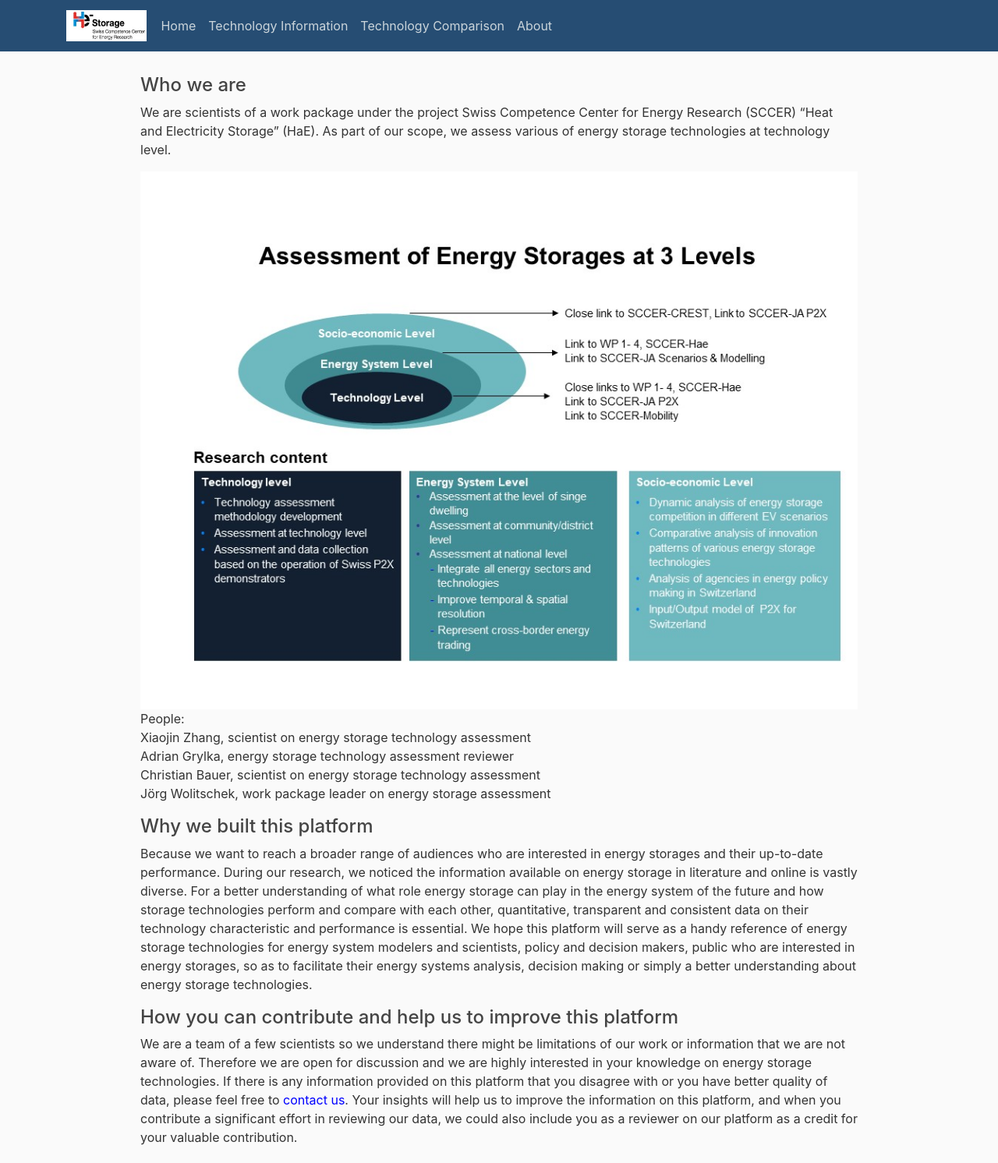
After one commit to xiaoshir/EnergyStorageTechnologies, a Flask app: page /about in a window 1280 px wide. The commit adds this page. Shown: the whole page at 78% size. Run offline with Flask 2, Linux system fonts and the light colour scheme; some libraries are stand-ins or nearby versions.

Commit message:
second version

```diff
--- a/energystoragetechnologies/forms.py
+++ b/energystoragetechnologies/forms.py
@@ -35,7 +35,7 @@ class SelectTechnologyForm(FlaskForm):
     cycle_lifetime_Field = StringField('Cycle Lifetime', validators=[integercheck])
     capital_cost_energyspecific_Field = StringField('Capital Cost Energy-Specific', validators=[floatcheck])
     capital_cost_powerspecific_Field = StringField('Capital Cost Power-Specific', validators=[floatcheck])
-    lcoes_Field = StringField('Levelized Cost of Energy Storage', validators=[floatcheck])
+    LCOES_Field = StringField('Levelized Cost of Energy Storage', validators=[floatcheck])
     submitfilter = SubmitField('apply filter')
 
 
@@ -55,5 +55,5 @@ class CompareTechnologiesForm(FlaskForm):
     cycle_lifetime_Field = StringField('Cycle Lifetime', validators=[integercheck])
     capital_cost_energyspecific_Field = StringField('Energy Specific Capital Cost', validators=[floatcheck])
     capital_cost_powerspecific_Field = StringField('Power Specific Capital Cost', validators=[floatcheck])
-    lcoes_Field = StringField('Levelized Cost of Energy Storage', validators=[floatcheck])
+    LCOES_Field = StringField('Levelized Cost of Energy Storage', validators=[floatcheck])
     submitfilter = SubmitField('apply filter')
--- a/energystoragetechnologies/models.py
+++ b/energystoragetechnologies/models.py
@@ -5,6 +5,8 @@ class Technology(db.Model):
     name = db.Column(db.String(50), unique=True, nullable=False)
     parameter = db.relationship('Parameter', backref='technology', lazy=True)
     level = db.Column(db.Integer, nullable=False)
+    description = db.Column(db.String(10000))
+    diagram = db.Column(db.String(1000))
 
     def __repr__(self):
         return self.name
--- a/energystoragetechnologies/routes.py
+++ b/energystoragetechnologies/routes.py
@@ -12,10 +12,39 @@ def home():
     return render_template('home.html')
 
 
-# about route, shows contactus.html view
-@app.route("/contactus")
+# about route, shows about.html view
+@app.route("/about")
 def about():
-    return render_template('contactus.html', title='Contact Us')
+    return render_template('about.html', title='About')
+
+def buildvaluedict(list, techname):
+    outputdict={}
+    for par in list:
+        outputdict[par] = {
+            'name': "round-trip efficiency" if par=="efficiency"
+                    else "capital cost energy-specific" if par=="capital_cost_energyspecific"
+                    else "capital cost power-specific" if par=="capital_cost_powerspecific"
+                    else "LCOES*" if par=="LCOES"
+                    else par.replace('_', ' '),
+            'min': "No data" if Parameter.query.filter_by(technology_name=techname).filter_by(name=par + "_min").first().value is None
+             else (Parameter.query.filter_by(technology_name=techname).filter_by(name=par + "_min").first().value
+            if isinstance(Parameter.query.filter_by(technology_name=techname).filter_by(name=par + "_min").first().value,
+                int) else (int(Parameter.query.filter_by(technology_name=techname).filter_by(name=par + "_min").first().value)
+            if Parameter.query.filter_by(technology_name=techname).filter_by(name=par + "_min").first().value.is_integer()
+            else Parameter.query.filter_by(technology_name=techname).filter_by(name=par + "_min").first().value)),
+            'minsource': Source.query.filter_by(id=Parameter.query.filter_by(technology_name=techname).filter_by(
+                name=par + "_min").first().source_id).first(),
+            'max': "No data" if Parameter.query.filter_by(technology_name=techname).filter_by(name=par + "_max").first().value is None
+             else (Parameter.query.filter_by(technology_name=techname).filter_by(name=par + "_max").first().value
+            if isinstance(Parameter.query.filter_by(technology_name=techname).filter_by(name=par + "_max").first().value,
+                int) else (int(Parameter.query.filter_by(technology_name=techname).filter_by(name=par + "_max").first().value)
+            if Parameter.query.filter_by(technology_name=techname).filter_by(name=par + "_max").first().value.is_integer()
+            else Parameter.query.filter_by(technology_name=techname).filter_by(name=par + "_max").first().value)),
+            'maxsource': Source.query.filter_by(id=Parameter.query.filter_by(technology_name=techname).filter_by(
+                name=par + "_max").first().source_id).first(),
+            'unit': Parameter.query.filter_by(technology_name=techname).filter_by(name=par + "_min").first().unit
+        }
+    return outputdict
 
 
 # Technology information route, shows technologyinformation.html view
@@ -44,66 +73,21 @@ def technologyinformation():
     stringfieldlist = ["energy_capacity", "power_capacity", "efficiency", "gravimetric_power_density",
                        "volumetric_power_density", "gravimetric_energy_density", "volumetric_energy_density",
                        "calendar_lifetime", "cycle_lifetime",
-                       "capital_cost_energyspecific", "capital_cost_powerspecific", "lcoes"]
+                       "capital_cost_energyspecific", "capital_cost_powerspecific", "LCOES"]
     selectfieldlist = ["discharge_time", "response_time"]
     # defaults
     nochoicealert=False
     techchoices = [t for t in Technology.query.order_by('id')]
-    techvalues = {}
-    economicvalues = {}
     techname = techchoices[0].name
     techparlist = ["energy_capacity", "power_capacity", "efficiency", "discharge_time", "response_time",
                    "gravimetric_power_density", "volumetric_power_density", "gravimetric_energy_density",
                    "volumetric_energy_density", "calendar_lifetime", "cycle_lifetime",]
-    for par in techparlist:
-        techvalues[par] = {
-            'name': "round-trip efficiency" if par=="efficiency"
-                    else "capital cost energy-specific" if par=="capital_cost_energyspecific"
-                    else "capital cost power-specific" if par=="capital_cost_powerspecific"
-                    else par.replace('_', ' '),
-            'min': "No data" if Parameter.query.filter_by(technology_name=techname).filter_by(name=par + "_min").first().value is None
-             else (Parameter.query.filter_by(technology_name=techname).filter_by(name=par + "_min").first().value
-            if isinstance(Parameter.query.filter_by(technology_name=techname).filter_by(name=par + "_min").first().value,
-                int) else (int(Parameter.query.filter_by(technology_name=techname).filter_by(name=par + "_min").first().value)
-                if Parameter.query.filter_by(technology_name=techname).filter_by(name=par + "_min").first().value.is_integer()
-                else Parameter.query.filter_by(technology_name=techname).filter_by(name=par + "_min").first().value)),
-            'minsource': Source.query.filter_by(id=Parameter.query.filter_by(technology_name=techname).filter_by(
-                name=par + "_min").first().source_id).first(),
-            'max': "No data" if Parameter.query.filter_by(technology_name=techname).filter_by(name=par + "_max").first().value is None
-             else (Parameter.query.filter_by(technology_name=techname).filter_by(name=par + "_max").first().value
-            if isinstance(Parameter.query.filter_by(technology_name=techname).filter_by(name=par + "_max").first().value,
-                int) else (int(Parameter.query.filter_by(technology_name=techname).filter_by(name=par + "_max").first().value)
-                if Parameter.query.filter_by(technology_name=techname).filter_by(name=par + "_max").first().value.is_integer()
-                else Parameter.query.filter_by(technology_name=techname).filter_by(name=par + "_max").first().value)),
-            'maxsource': Source.query.filter_by(id=Parameter.query.filter_by(technology_name=techname).filter_by(
-                name=par + "_max").first().source_id).first(),
-            'unit': Parameter.query.filter_by(technology_name=techname).filter_by(name=par + "_min").first().unit
-        }
-    economicparlist = ["capital_cost_energyspecific", "capital_cost_powerspecific", "lcoes"]
-    for par in economicparlist:
-        economicvalues[par] = {
-            'name': "round-trip efficiency" if par=="efficiency"
-                    else "capital cost energy-specific" if par=="capital_cost_energyspecific"
-                    else "capital cost power-specific" if par=="capital_cost_powerspecific"
-                    else par.replace('_', ' '),
-            'min': "No data" if Parameter.query.filter_by(technology_name=techname).filter_by(name=par + "_min").first().value is None
-             else (Parameter.query.filter_by(technology_name=techname).filter_by(name=par + "_min").first().value
-            if isinstance(Parameter.query.filter_by(technology_name=techname).filter_by(name=par + "_min").first().value,
-                int) else (int(Parameter.query.filter_by(technology_name=techname).filter_by(name=par + "_min").first().value)
-            if Parameter.query.filter_by(technology_name=techname).filter_by(name=par + "_min").first().value.is_integer()
-            else Parameter.query.filter_by(technology_name=techname).filter_by(name=par + "_min").first().value)),
-            'minsource': Source.query.filter_by(id=Parameter.query.filter_by(technology_name=techname).filter_by(
-                name=par + "_min").first().source_id).first(),
-            'max': "No data" if Parameter.query.filter_by(technology_name=techname).filter_by(name=par + "_max").first().value is None
-             else (Parameter.query.filter_by(technology_name=techname).filter_by(name=par + "_max").first().value
-            if isinstance(Parameter.query.filter_by(technology_name=techname).filter_by(name=par + "_max").first().value,
-                int) else (int(Parameter.query.filter_by(technology_name=techname).filter_by(name=par + "_max").first().value)
-            if Parameter.query.filter_by(technology_name=techname).filter_by(name=par + "_max").first().value.is_integer()
-            else Parameter.query.filter_by(technology_name=techname).filter_by(name=par + "_max").first().value)),
-            'maxsource': Source.query.filter_by(id=Parameter.query.filter_by(technology_name=techname).filter_by(
-                name=par + "_max").first().source_id).first(),
-            'unit': Parameter.query.filter_by(technology_name=techname).filter_by(name=par + "_min").first().unit
-        }
+
+    techvalues=buildvaluedict(techparlist, techname)
+    economicparlist = ["capital_cost_energyspecific", "capital_cost_powerspecific", "LCOES"]
+    economicvalues = buildvaluedict(economicparlist, techname)
+    environmentalparlist = ["life_cycle_greenhouse_gas_emissions"]
+    environmentalvalues = buildvaluedict(environmentalparlist, techname)
     #trying to get indendations in the drop down
     choicelist=[[t.id, t.name if t.level==1 else ". . . "+t.name if t.level==2 else ". . . . . . "+t.name] for t in techchoices]
     #form.SelectTechnologyField.choices = [(t.id, t.name) for t in techchoices]
@@ -148,64 +132,22 @@ def technologyinformation():
         # build dictionary to render template
         id = form.SelectTechnologyField.data
         techname = Technology.query.filter_by(id=id).first().name
-        techparlist=["energy_capacity", "power_capacity", "efficiency", "discharge_time", "response_time",
-                     "gravimetric_power_density", "volumetric_power_density", "gravimetric_energy_density",
-                     "volumetric_energy_density"]
-        for par in techparlist:
-            techvalues[par] = {
-                'name': "round-trip efficiency" if par == "efficiency"
-                else "capital cost energy-specific" if par == "capital_cost_energyspecific"
-                else "capital cost power-specific" if par == "capital_cost_powerspecific"
-                else par.replace('_', ' '),
-                'min': "No data" if Parameter.query.filter_by(technology_name=techname).filter_by(name=par + "_min").first().value is None
-                else (Parameter.query.filter_by(technology_name=techname).filter_by(name=par + "_min").first().value
-                if isinstance(Parameter.query.filter_by(technology_name=techname).filter_by(name=par + "_min").first().value,
-                    int) else (int(Parameter.query.filter_by(technology_name=techname).filter_by(name=par + "_min").first().value)
-                if Parameter.query.filter_by(technology_name=techname).filter_by(name=par + "_min").first().value.is_integer()
-                else Parameter.query.filter_by(technology_name=techname).filter_by(name=par + "_min").first().value)),
-                'minsource': Source.query.filter_by(id=Parameter.query.filter_by(technology_name=techname).filter_by(
-                    name=par+"_min").first().source_id).first(),
-                'max': "No data" if Parameter.query.filter_by(technology_name=techname).filter_by(name=par + "_max").first().value is None
-             else (Parameter.query.filter_by(technology_name=techname).filter_by(name=par + "_max").first().value
-                if isinstance(Parameter.query.filter_by(technology_name=techname).filter_by(name=par + "_max").first().value,
-                    int) else (int(Parameter.query.filter_by(technology_name=techname).filter_by(name=par + "_max").first().value)
-                if Parameter.query.filter_by(technology_name=techname).filter_by(name=par + "_max").first().value.is_integer()
-                else Parameter.query.filter_by(technology_name=techname).filter_by(name=par + "_max").first().value)),
-                'maxsource': Source.query.filter_by(id=Parameter.query.filter_by(technology_name=techname).filter_by(
-                    name=par + "_max").first().source_id).first(),
-                'unit': Parameter.query.filter_by(technology_name=techname).filter_by(name=par + "_min").first().unit
-            }
-        economicparlist=["capital_cost_energyspecific", "capital_cost_powerspecific", "lcoes"]
-        for par in economicparlist:
-            economicvalues[par] = {
-                'name': "round-trip efficiency" if par == "efficiency"
-                else "capital cost energy-specific" if par == "capital_cost_energyspecific"
-                else "capital cost power-specific" if par == "capital_cost_powerspecific"
-                else par.replace('_', ' '),
-                'min': "No data" if Parameter.query.filter_by(technology_name=techname).filter_by(name=par + "_min").first().value is None
-                else (Parameter.query.filter_by(technology_name=techname).filter_by(name=par + "_min").first().value
-                if isinstance(Parameter.query.filter_by(technology_name=techname).filter_by(name=par + "_min").first().value,
-                    int) else (int(Parameter.query.filter_by(technology_name=techname).filter_by(name=par + "_min").first().value)
-                    if Parameter.query.filter_by(technology_name=techname).filter_by(name=par + "_min").first().value.is_integer()
-                    else Parameter.query.filter_by(technology_name=techname).filter_by(name=par + "_min").first().value)),
-                'minsource': Source.query.filter_by(id=Parameter.query.filter_by(technology_name=techname).filter_by(
-                    name=par+"_min").first().source_id).first(),
-                'max': "No data" if Parameter.query.filter_by(technology_name=techname).filter_by(name=par + "_max").first().value is None
-             else (Parameter.query.filter_by(technology_name=techname).filter_by(name=par + "_max").first().value
-                if isinstance(Parameter.query.filter_by(technology_name=techname).filter_by(name=par + "_max").first().value,
-                    int) else (int(Parameter.query.filter_by(technology_name=techname).filter_by(name=par + "_max").first().value)
-                    if Parameter.query.filter_by(technology_name=techname).filter_by(name=par + "_max").first().value.is_integer()
-                    else Parameter.query.filter_by(technology_name=techname).filter_by(name=par + "_max").first().value)),
-                'maxsource': Source.query.filter_by(id=Parameter.query.filter_by(technology_name=techname).filter_by(
-                    name=par + "_max").first().source_id).first(),
-                'unit': Parameter.query.filter_by(technology_name=techname).filter_by(name=par + "_min").first().unit
-            }
+        techparlist = ["energy_capacity", "power_capacity", "efficiency", "discharge_time", "response_time",
+                       "gravimetric_power_density", "volumetric_power_density", "gravimetric_energy_density",
+                       "volumetric_energy_density", "calendar_lifetime", "cycle_lifetime", ]
+
+        techvalues = buildvaluedict(techparlist, techname)
+        economicparlist = ["capital_cost_energyspecific", "capital_cost_powerspecific", "LCOES"]
+        economicvalues = buildvaluedict(economicparlist, techname)
+        environmentalparlist = ["life_cycle_greenhouse_gas_emissions"]
+        environmentalvalues = buildvaluedict(environmentalparlist, techname)
     # render HTML
     return render_template('technologyinformation.html',
                            title='Technology Information',
                            form=form,
                            techvalues=techvalues,
                            economicvalues=economicvalues,
+                           environmentalvalues=environmentalvalues,
                            discharge_time_converter=discharge_time_converter,
                            response_time_converter=response_time_converter,
                            techname=techname,
@@ -281,7 +223,7 @@ def technologycomparison():
     form.response_time_Field.choices = response_time_converter.items()
     stringfieldlist = ["energy_capacity", "power_capacity", "efficiency", "gravimetric_power_density",
                        "volumetric_power_density", "gravimetric_energy_density", "volumetric_energy_density",
-                       "capital_cost_energyspecific", "capital_cost_powerspecific", "lcoes"]
+                       "capital_cost_energyspecific", "capital_cost_powerspecific", "LCOES"]
     selectfieldlist = ["discharge_time", "response_time"]
     # defaults
     notechalert=False
@@ -305,7 +247,7 @@ def technologycomparison():
     calendar_lifetime_fig = drawfigure(techlist, "calendar_lifetime")
     cycle_lifetime_fig = drawfigure(techlist, "cycle_lifetime")
     capital_cost_fig = drawcapitalcostfigure(techlist)
-    lcoes_fig = drawfigure(techlist, "lcoes")
+    lcoes_fig = drawfigure(techlist, "LCOES")
     # what happens if user klicks on compare or filter
     if form.validate_on_submit():
         # remove choices that are filtered out
@@ -374,7 +316,7 @@ def technologycomparison():
                 calendar_lifetime_fig = drawfigure(techlist, "calendar_lifetime")
                 cycle_lifetime_fig = drawfigure(techlist, "cycle_lifetime")
                 capital_cost_fig = drawcapitalcostfigure(techlist)
-                lcoes_fig = drawfigure(techlist, "lcoes")
+                lcoes_fig = drawfigure(techlist, "LCOES")
     return render_template('technologycomparison.html',
                            title='Technology Comparison',
                            form=form,
--- a/energystoragetechnologies/static/main.css
+++ b/energystoragetechnologies/static/main.css
@@ -32,6 +32,10 @@ h1, h2, h3, h4, h5, h6 {
 
 a{
     color: black;
+}
+
+.link_in_text{
+    color: blue;
 }
 
 /* technologyinformation and technologycomparison */
--- /dev/null
+++ b/energystoragetechnologies/templates/about.html
@@ -0,0 +1,51 @@
+{% extends "layout.html" %}
+{% block content %}
+
+<br>
+
+<h4>Who we are</h4>
+
+<p>
+    We are scientists of a work package under the project Swiss Competence Center for Energy Research (SCCER)
+    “Heat and Electricity Storage” (HaE). As part of our scope, we assess various of energy storage technologies at
+    technology level.
+    <div id="assessment_img">
+        <img src=" ../static/images/assessment.jpg" width="100%">
+    </div>
+    People: <br>
+    Xiaojin Zhang, scientist on energy storage technology assessment<br>
+    Adrian Grylka, energy storage technology assessment reviewer<br>
+    Christian Bauer, scientist on energy storage technology assessment<br>
+    Jörg Wolitschek, work package leader on energy storage assessment<br>
+</p>
+
+<h4>
+    Why we built this platform
+</h4>
+
+<p>
+    Because we want to reach a broader range of audiences who are interested in energy storages and their up-to-date
+    performance. During our research, we noticed the information available on energy storage in literature and online
+    is vastly diverse. For a better understanding of what role energy storage can play in the energy system of the
+    future and how storage technologies perform and compare with each other, quantitative, transparent and consistent
+    data on their technology characteristic and performance is essential. We hope this platform will serve as a handy
+    reference of energy storage technologies for energy system modelers and scientists, policy and decision makers,
+    public who are interested in energy storages, so as to facilitate their energy systems analysis, decision making
+    or simply a better understanding about energy storage technologies.
+</p>
+
+<h4>
+    How you can contribute and help us to improve this platform
+</h4>
+
+<p>
+    We are a team of a few scientists so we understand there might be limitations of our work or information that we
+    are not aware of. Therefore we are open for discussion and we are highly interested in your knowledge on energy
+    storage technologies. If there is any information provided on this platform that you disagree with or you have
+    better quality of data, please feel free to <a href="mailto:adrian.grylka@psi.ch?subject=Energy Storage Technologies
+    Web App" class="link_in_text">contact us</a>. Your insights will help us to improve the information on this platform,
+    and when you contribute a significant effort in reviewing our data, we could also include you as a reviewer on our
+    platform as a credit for your valuable contribution.
+</p>
+
+{% endblock content %}
--- a/energystoragetechnologies/templates/layout.html
+++ b/energystoragetechnologies/templates/layout.html
@@ -20,9 +20,14 @@
     <header class="site-header">
       <nav class="navbar navbar-expand-md navbar-dark bg-steel sticky-top">
         <div class="container"-fluid>
+            <div class="row">
+                <div class="col-2">
                     <div id="sccer_logo">
                         <img src=" ../static/images/SCCER_logo.jpg" height="40">
                     </div>
+                </div>
+                <div class="col-10">
+
                     <button class="navbar-toggler" type="button" data-toggle="collapse" data-target="#navbarToggle" aria-controls="navbarToggle" aria-expanded="false" aria-label="Toggle navigation">
                     <span class="navbar-toggler-icon"></span>
                     </button>
@@ -31,7 +36,9 @@
                         <a class="nav-item nav-link" href="/">Home</a>
                         <a class="nav-item nav-link" href="/technologyinformation">Technology Information</a>
                         <a class="nav-item nav-link" href="/technologycomparison">Technology Comparison</a>
-                <a class="nav-item nav-link" href="/contactus">Contact Us</a>
+                        <a class="nav-item nav-link" href="/about">About</a>
+                    </div>
+                </div>
             </div>
           </div>
         </div>
@@ -39,8 +46,12 @@
     </header>
     <main role="main" class="container">
       <div class="row">
-        <div class="col-md-8">
+        <div class="col-1">
+        </div>
+        <div class="col-10">
           {% block content %}{% endblock %}
+        </div>
+        <div class="col-1">
         </div>
       </div>
     </main>
--- a/energystoragetechnologies/templates/technologycomparison.html
+++ b/energystoragetechnologies/templates/technologycomparison.html
@@ -1,7 +1,7 @@
 {% import "macros.html" as macro %}
 {% extends "layout.html" %}
 {% block content %}
-
+<br>
 <div class="container">
     <div class="formdiv" id="comparisonform">
         <form class="form" method="POST" action="">
```
Also changed, not shown: energystoragetechnologies/templates/contactus.html (deleted, +0 -11 lines), energystoragetechnologies/templates/home.html (+9 -7 lines), energystoragetechnologies/templates/macros.html (+5 -5 lines), energystoragetechnologies/templates/technologyinformation.html (+27 -3 lines), energystoragetechnologies.db, energystoragetechnologies/static/images/assessment.jpg (added). Lines whose indentation alone changed are shown as unchanged.
